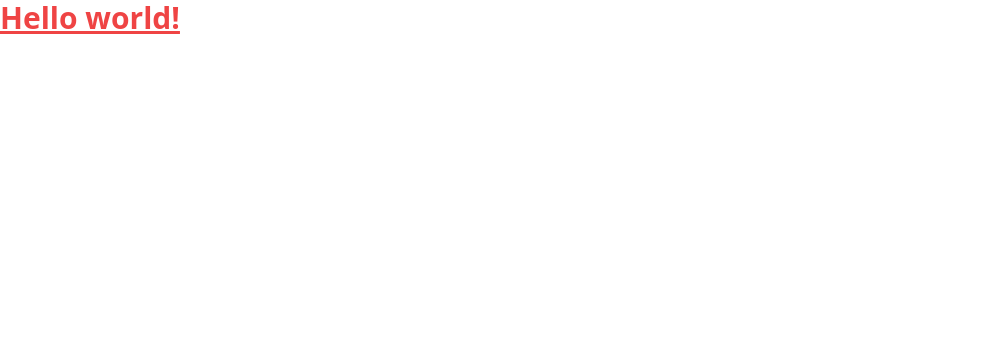
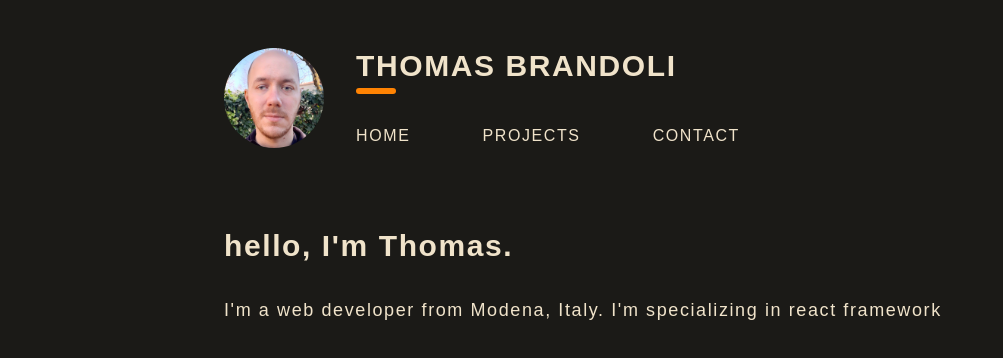
Before and after one commit to ThGnommy/my-portfolio, a Next.js app: page / in a window 1280 px wide. Shown: the top 358 px of the page, without its empty margins (0-1003 px from the left). Built offline with nearby package versions, Linux system fonts and the light colour scheme.

Commit message:
add some style + header

```diff
--- /dev/null
+++ b/components/Header/Header.module.css
@@ -0,0 +1,27 @@
+.header {
+  @apply flex flex-col sm:flex-row w-full justify-start items-start sm:items-center pt-12 pb-20;
+}
+
+.me {
+  @apply rounded-full cursor-pointer;
+}
+
+.navSection {
+  @apply flex flex-col h-[100px] w-full md:w-6/12 justify-between sm:pl-8 mt-4 sm:mt-0;
+}
+
+.navSection h1 {
+  @apply relative text-xl sm:text-3xl font-bold;
+}
+
+.navSection h1 span {
+  @apply absolute top-10 left-0 h-[0.35rem] w-10 bg-secondary rounded-full;
+}
+
+.navSection nav {
+  @apply flex flex-wrap flex-row justify-between w-full;
+}
+
+.navSection nav a {
+  @apply text-base hover:text-secondary transition-colors duration-150;
+}
--- /dev/null
+++ b/components/Header/Header.tsx
@@ -0,0 +1,28 @@
+import Image from "next/image";
+import Link from "next/link";
+import React from "react";
+import classes from "./Header.module.css";
+
+export const Header = () => {
+  return (
+    <header className={classes.header}>
+      <Image
+        className={classes.me}
+        src="/images/me.jpg"
+        width="100%"
+        height="100%"
+        objectFit="cover"
+      />
+      <div className={classes.navSection}>
+        <h1>
+          THOMAS BRANDOLI<span></span>
+        </h1>
+        <nav>
+          <Link href="#">HOME</Link>
+          <Link href="#">PROJECTS</Link>
+          <Link href="#">CONTACT</Link>
+        </nav>
+      </div>
+    </header>
+  );
+};
--- /dev/null
+++ b/components/Header/index.ts
@@ -0,0 +1,3 @@
+import { Header } from "./Header";
+
+export default Header
--- /dev/null
+++ b/components/Layout/Layout.tsx
@@ -0,0 +1,15 @@
+import React from "react";
+import Header from "../Header";
+
+interface LayoutProps {
+  children: React.ReactChild | React.ReactChildren;
+}
+
+export const Layout = ({ children }: LayoutProps) => {
+  return (
+    <main className="max-w-[1024px] mx-auto px-6 sm:px-24 text-primary">
+      <Header />
+      {children}
+    </main>
+  );
+};
--- /dev/null
+++ b/components/Layout/index.ts
@@ -0,0 +1,3 @@
+import { Layout } from "./Layout";
+
+export default Layout
--- a/pages/index.tsx
+++ b/pages/index.tsx
@@ -1,22 +1,26 @@
-import type { NextPage } from 'next'
-import Head from 'next/head'
+import type { NextPage } from "next";
+import Head from "next/head";
+import Layout from "../components/Layout/";
 
 const Home: NextPage = () => {
   return (
     <div>
       <Head>
-        <title>Create Next App</title>
+        <title>Thomas Brandoli</title>
         <meta name="description" content="Generated by create next app" />
         <link rel="icon" href="/favicon.ico" />
       </Head>
+      <Layout>
+        <section>
+          <h2 className="text-3xl font-semibold pb-8">hello, I'm Thomas.</h2>
+          <p className="text-lg font-thin">
+            I'm a web developer from Modena, Italy. I'm specializing in react
+            framework
+          </p>
+        </section>
+      </Layout>
+    </div>
+  );
+};
 
-      <main>
-      <h1 className="text-3xl font-bold underline text-red-500">
-      Hello world!
-    </h1>
-      </main>
-    </div>
-  )
-}
-
-export default Home
+export default Home;
--- a/styles/globals.css
+++ b/styles/globals.css
@@ -1,3 +1,9 @@
 @tailwind base;
 @tailwind components;
 @tailwind utilities;
+
+@import url("https://fonts.googleapis.com/css2?family=Rubik:wght@300;400;500;600&display=swap");
+
+html {
+  @apply bg-black-primary font-rubik tracking-widest;
+}
--- a/tailwind.config.js
+++ b/tailwind.config.js
@@ -1,10 +1,21 @@
 module.exports = {
+  mode: "jit",
   content: [
     "./pages/**/*.{js,ts,jsx,tsx}",
     "./components/**/*.{js,ts,jsx,tsx}",
   ],
   theme: {
-    extend: {},
+    fontFamily: {
+      rubik: "Rubik, sans-serif",
+    },
+    extend: {
+      colors: {
+        primary: "#F0E3CA",
+        secondary: "#FF8303",
+        "my-brown": "#A35709",
+        "black-primary": "#1B1A17",
+      },
+    },
   },
   plugins: [],
-}
+};
```
Also changed, not shown: public/images/me.jpg (added).
